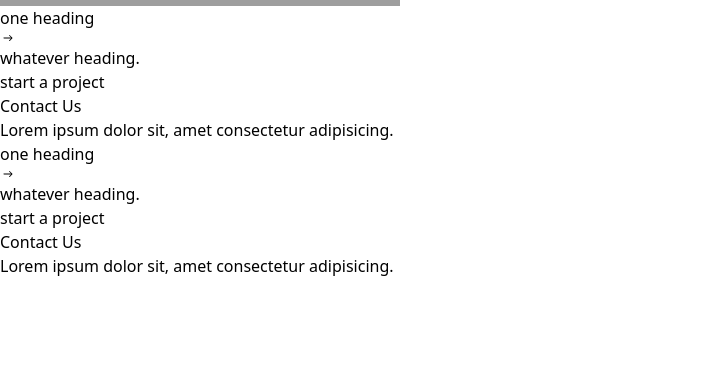
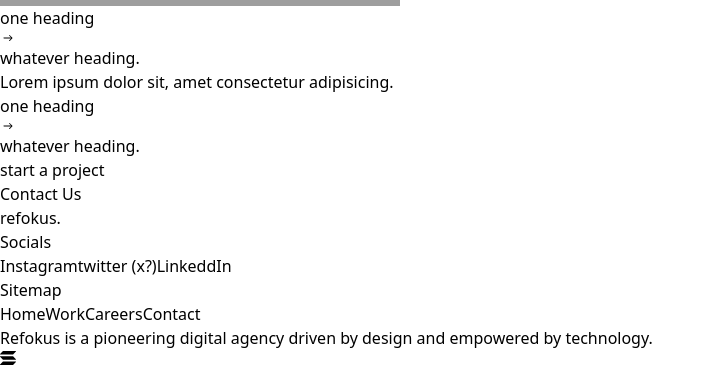
Before and after one commit to AkshatJangid787/Refokus, a React (Vite) app: page / in a window 1280 px wide. Shown: the part 10142-10512 px from the top of the page, without its empty margins (0-715 px from the left). Before the commit the page ends 10420 px from the top, so only its background shows below. Built offline with nearby package versions, Linux system fonts and the light colour scheme; grey boxes are pictures that could not be loaded.

Commit message:
Footer completed

```diff
--- a/src/App.jsx
+++ b/src/App.jsx
@@ -5,6 +5,7 @@
 import Products from './components/Products'
 import Marques from './components/Marques'
 import Cards from './components/Cards'
+import Footer from './components/Footer'
 
 function App() {
   return (
@@ -15,6 +16,7 @@
       <Products/>
       <Marques/>
       <Cards />
+      <Footer />
     </div>
   )
 }
--- a/src/components/Card.jsx
+++ b/src/components/Card.jsx
@@ -1,20 +1,28 @@
 import React from 'react'
 import { IoIosArrowRoundForward } from 'react-icons/io'
 
-function Card() {
+function Card({width, start, para, hover}) {
   return (
-    <div className='w-1/2 bg-zinc-800 p-5 rounded-xl'>
+    <div className={` bg-zinc-800 p-5 rounded-xl hover:${hover} ${width} min-h-[25rem] flex flex-col justify-between`}>
      <div className='w-full '>
      <div className='w-full flex justify-between items-center'>
             <h3>one heading</h3>
             <IoIosArrowRoundForward/>
         </div>
-        <h1 className='3xl font-medium mt-10 '>whatever heading.</h1>
+        <h1 className='3xl font-medium mt-5 '>whatever heading.</h1>
      </div>
      <div className='down w-full mt-52'>
-        <h1 className='text-6xl font-semibold tracking-tight leading-none'>start a project</h1>
-        <button className='rounded-full mt-5 py-2 px-5 border-[1px] border-zinc-50'>Contact Us</button>
-        <p className='text-sm text-zinc-500 font-medium'>Lorem ipsum dolor sit, amet consectetur adipisicing.</p>
+        {
+            start && (
+                <>
+                <h1 className='text-6xl font-semibold tracking-tight leading-none'>start a project</h1>
+                <button className='rounded-full mt-5 py-2 px-5 border-[1px] border-zinc-50'>Contact Us</button>
+                </>
+            )
+        }
+        {para && (
+             <p className='text-sm text-zinc-500 font-medium'>Lorem ipsum dolor sit, amet consectetur adipisicing.</p>
+        )}
      </div>
     </div>
   )
--- a/src/components/Cards.jsx
+++ b/src/components/Cards.jsx
@@ -4,9 +4,9 @@
 function Cards() {
   return (
     <div className='w-full'>
-        <div className='max-w-screen-xl mx-auto py-20 flex gap-3'>
-             <Card/>
-             <Card/>
+        <div className='max-w-screen-xl mx-auto py-20 flex gap-2'>
+             <Card width={"basis-1/3"} start={false} para={true} />
+             <Card width={"basis-2/3"} start={true} paara={false} hover={"bg-violet-600"}/>
         </div>
     </div>
   )
--- /dev/null
+++ b/src/components/Footer.jsx
@@ -0,0 +1,32 @@
+import React from 'react'
+import { SiSolana } from "react-icons/si";
+
+
+function Footer() {
+  return (
+    <div className='w-full'>
+      <div className='max-w-screen-xl mx-auto py-10 flex gap-32'>
+        <div className='basis-1/2'>
+           <h1 className='text-[12rem] font-semibold leading-none tracking-tight'>refokus.</h1>
+        </div>
+        <div className='basis-1/2 flex gap-4 '>
+               <div className='basis-1/3'>
+                <h4 className='mb-10 text-zinc-600'>Socials</h4>
+                {["Instagram", "twitter (x?)", "LinkeddIn"].map((item, index)=><a className='block mt-2 capitalize text-zinc-600'>{item}</a>)}
+               </div>
+               <div className='basis-1/3'>
+                <h4 className='mb-10 text-zinc-600'>Sitemap</h4>
+                {["Home", "Work", "Careers", "Contact"].map((item, index)=><a className='block mt-2 capitalize text-zinc-300'>{item}</a>)}
+               </div>
+               <div className='basis-1/2 flex flex-col items-end'>
+                <p className='text-right'>Refokus is a pioneering digital agency driven by design and empowered by technology.</p>
+                <button className='py-2 px-4 bg-blue-600 mt-10 rounded-xl flex items-center gap-2 cursor-not-allowed'> <SiSolana/> Enterprise Partner</button>
+               </div>
+         </div>
+
+      </div>
+    </div>
+  )
+}
+
+export default Footer
```
